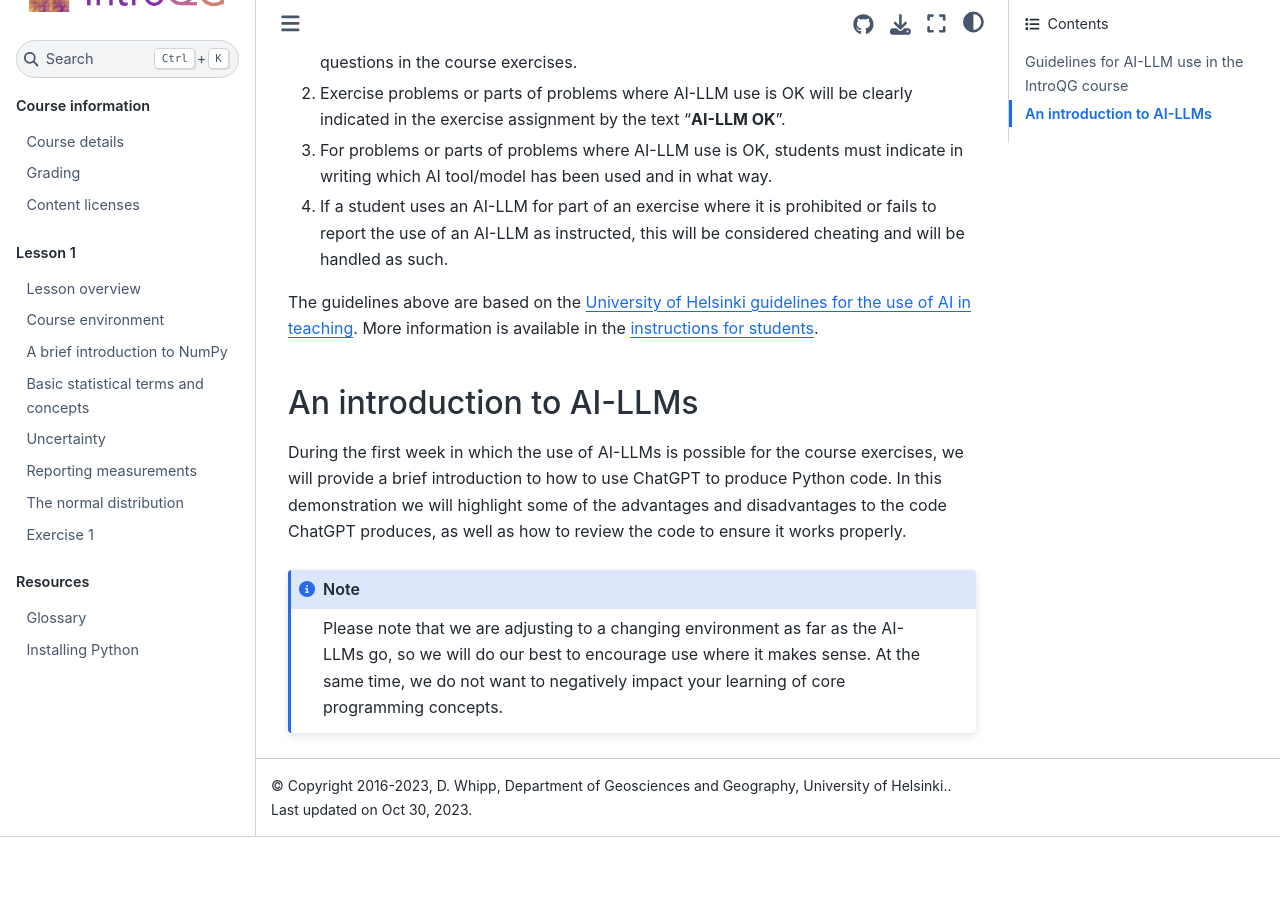
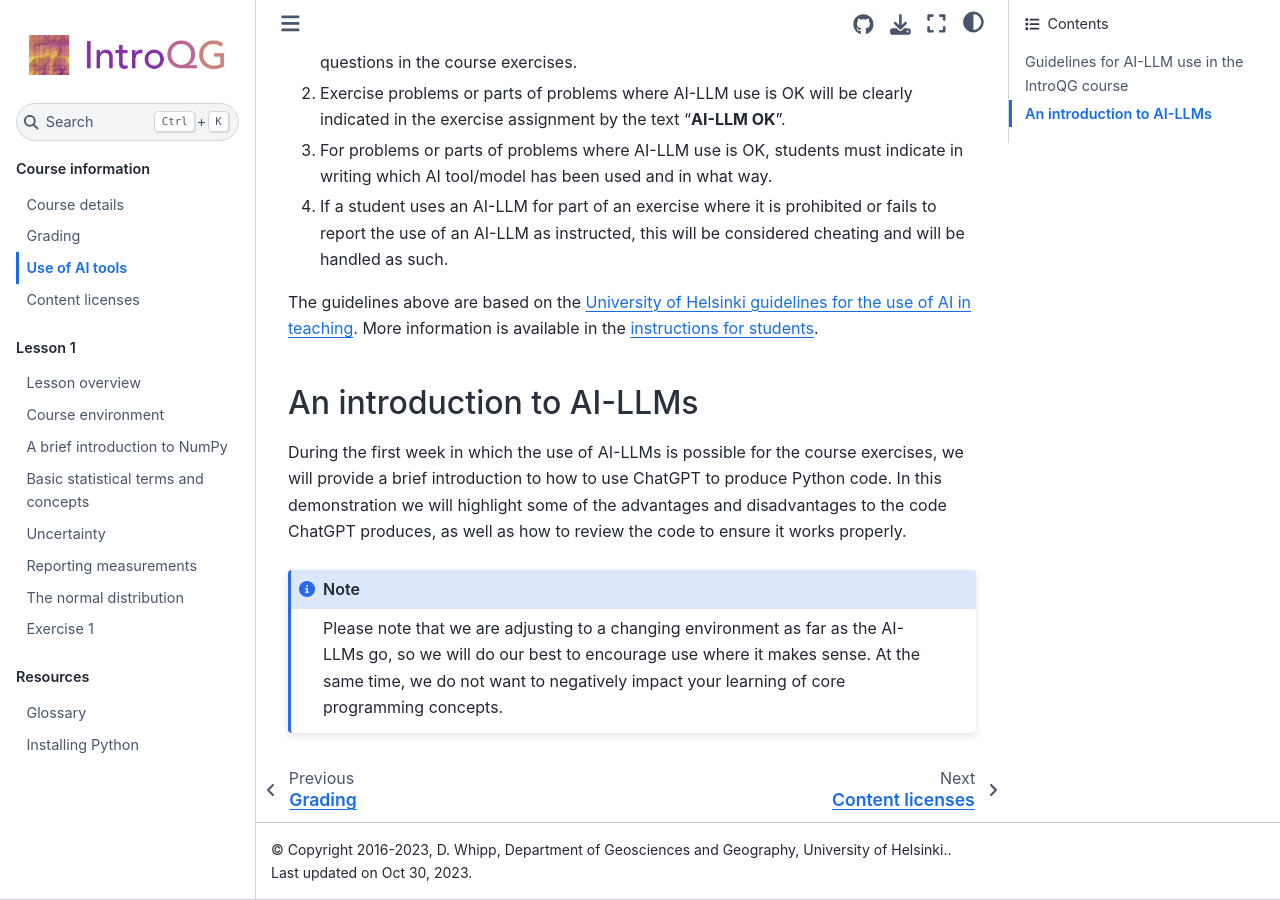
Before and after one commit to IntroQG/site, a Sphinx documentation site: the page built from source/general-info/ai-tools.rst, in a window 1280 px wide and 900 px high, scrolled down 628 px. Built offline with Sphinx 7.4.7 and the Sphinx Book theme 1.1.4, drawn with Linux system fonts in a browser that asks for light colours; before the commit the page ends 1465 px from its top, so only the background shows below that.

Commit message:
Add AI tools to TOC

```diff
--- a/source/index.rst
+++ b/source/index.rst
@@ -75,6 +75,7 @@
 
     general-info/course-details
     general-info/grading
+    general-info/ai-tools
     general-info/licensing
 
 .. toctree::
```
